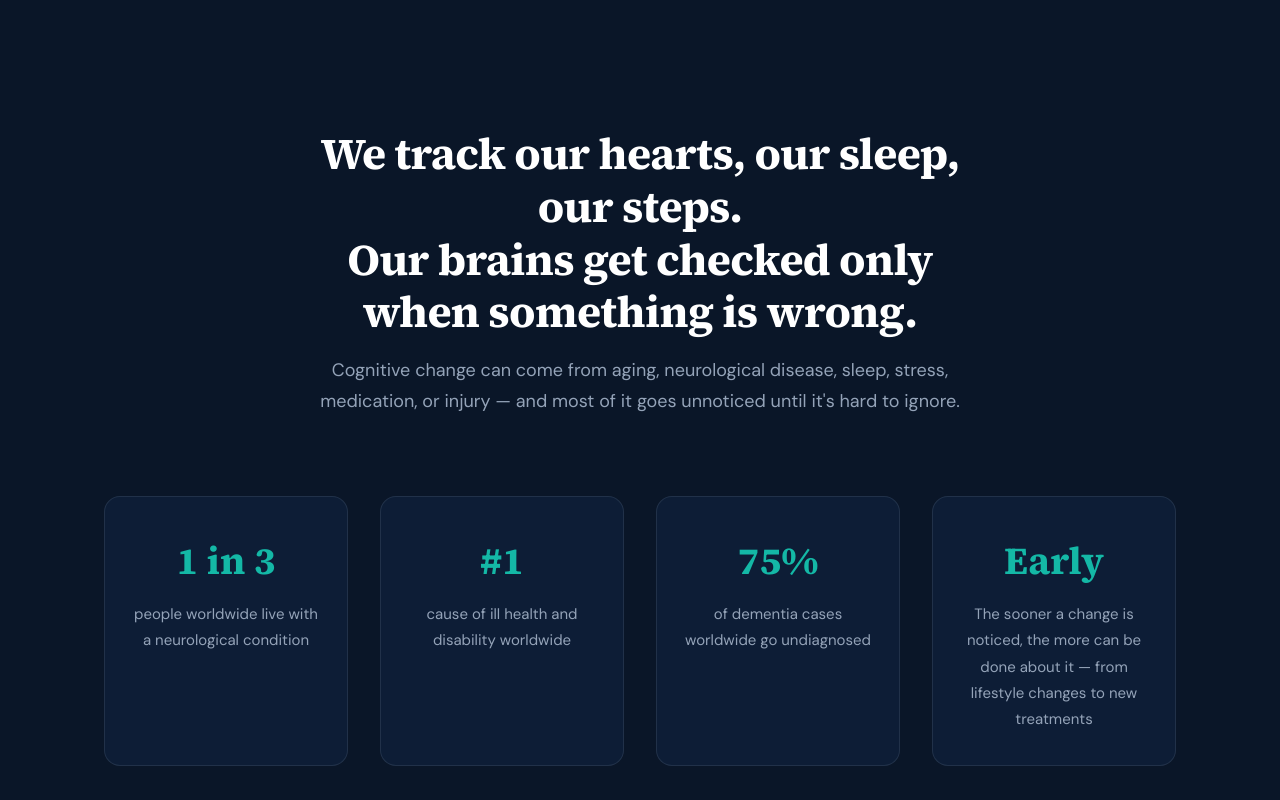
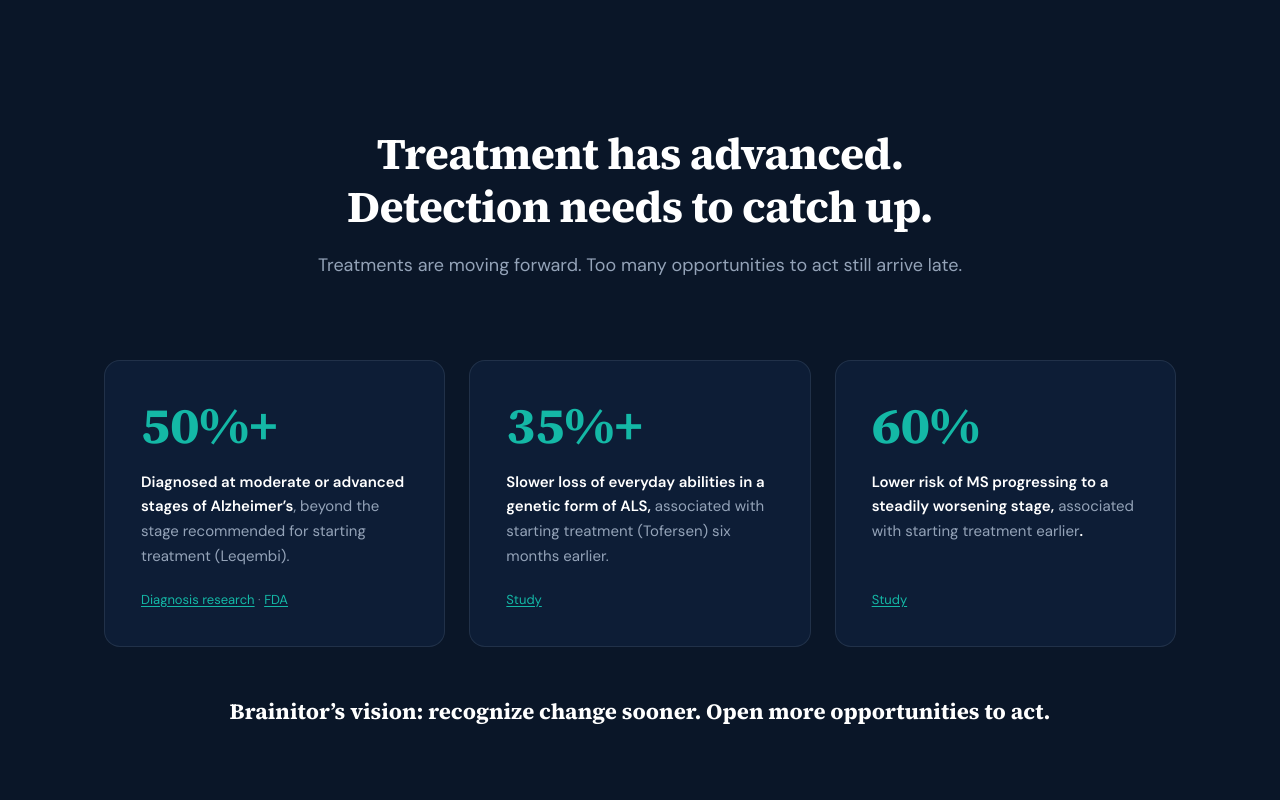
Before and after one commit to Brainitor/Website, a plain HTML site: page index.html in a window 1280 px wide. Shown: the part 800-1600 px from the top of the page. Drawn offline with Linux system fonts and the light colour scheme.

Commit message:
Update homepage copy, add detection evidence section, use short hyphens
- Replace hero, problem, approach, and Why Now copy per owner edits
- Add 'Treatment has advanced' section with three sourced stat cards
- Replace em dashes with hyphens in visible copy

Co-Authored-By: Claude Opus 5.5 <noreply@anthropic.com>

```diff
--- a/css/styles.css
+++ b/css/styles.css
@@ -453,6 +453,78 @@ ul {
   line-height: 1.65;
 }
 
+/* --- Evidence (Detection) --- */
+.evidence {
+  display: grid;
+  grid-template-columns: repeat(3, 1fr);
+  gap: 1.5rem;
+}
+
+.evidence-card {
+  display: flex;
+  flex-direction: column;
+  padding: 2.25rem;
+  background: var(--bg-card);
+  border: 1px solid var(--border-card);
+  border-radius: var(--radius-lg);
+  transition: border-color var(--transition), transform var(--transition);
+}
+
+.evidence-card:hover {
+  border-color: rgba(20, 184, 166, 0.3);
+  transform: translateY(-2px);
+}
+
+.evidence-card__number {
+  display: block;
+  font-family: var(--font-heading);
+  font-size: clamp(2.5rem, 4vw, 3.25rem);
+  font-weight: 700;
+  line-height: 1.1;
+  color: var(--accent);
+  margin-bottom: 1rem;
+  white-space: nowrap;
+}
+
+.evidence-card__text {
+  font-size: 0.9375rem;
+  color: var(--text-muted);
+  line-height: 1.65;
+  margin-bottom: 1.25rem;
+}
+
+.evidence-card__text strong {
+  color: var(--text-primary);
+  font-weight: 600;
+}
+
+.evidence-card__sources {
+  margin-top: auto;
+  font-size: 0.8125rem;
+  color: var(--text-dim);
+}
+
+.evidence-card__sources a {
+  color: var(--accent);
+  text-decoration: underline;
+  text-underline-offset: 2px;
+}
+
+.evidence-card__sources a:hover {
+  color: var(--accent-hover);
+}
+
+.evidence__vision {
+  text-align: center;
+  max-width: 860px;
+  margin: var(--space-lg) auto 0;
+  text-wrap: balance;
+  font-family: var(--font-heading);
+  font-size: clamp(1.125rem, 2vw, 1.375rem);
+  line-height: 1.5;
+  color: var(--text-primary);
+}
+
 /* --- Team --- */
 .team__grid {
   display: grid;
@@ -698,6 +770,7 @@ ul {
   }
 
   .card,
+  .evidence-card,
   .btn,
   .grid-item {
     transition: none;
@@ -710,6 +783,12 @@ ul {
 
 /* --- Responsive: Tablet --- */
 @media (max-width: 1024px) {
+  .evidence {
+    grid-template-columns: 1fr;
+    max-width: 640px;
+    margin: 0 auto;
+  }
+
   .stats {
     grid-template-columns: repeat(2, 1fr);
   }
--- a/index.html
+++ b/index.html
@@ -3,13 +3,13 @@
 <head>
   <meta charset="UTF-8">
   <meta name="viewport" content="width=device-width, initial-scale=1.0">
-  <title>Brainitor — Know Your Brain, Over Time</title>
+  <title>Brainitor - Know Your Brain, Over Time</title>
   <meta name="description" content="Brainitor combines AI and everyday interactions to track your cognitive health over time and spot meaningful change early — whatever its cause.">
   <meta name="keywords" content="brain health, cognitive health, early detection, cognitive monitoring, neurological health, Alzheimer's, dementia, AI, neuroscience">
 
   <!-- Open Graph -->
   <meta property="og:type" content="website">
-  <meta property="og:title" content="Brainitor — Know Your Brain, Over Time">
+  <meta property="og:title" content="Brainitor - Know Your Brain, Over Time">
   <meta property="og:description" content="Brainitor combines AI and everyday interactions to track your cognitive health over time and spot meaningful change early — whatever its cause.">
   <meta property="og:image" content="https://brainitor.com/assets/og-image.png">
   <meta property="og:url" content="https://brainitor.com">
@@ -17,7 +17,7 @@
 
   <!-- Twitter Card -->
   <meta name="twitter:card" content="summary_large_image">
-  <meta name="twitter:title" content="Brainitor — Know Your Brain, Over Time">
+  <meta name="twitter:title" content="Brainitor - Know Your Brain, Over Time">
   <meta name="twitter:description" content="Brainitor combines AI and everyday interactions to track your cognitive health and spot meaningful change early.">
   <meta name="twitter:image" content="https://brainitor.com/assets/og-image.png">
 
@@ -79,8 +79,8 @@
       <canvas class="hero__canvas" id="heroCanvas" aria-hidden="true"></canvas>
       <div class="hero__overlay"></div>
       <div class="hero__content container">
-        <h1 class="hero__title">What if you could see changes in your brain &mdash; long before anyone else could?</h1>
-        <p class="hero__subtitle">Brainitor combines AI and everyday interactions to track your cognitive health over time and spot meaningful change early &mdash; whatever its cause. Giving you and your loved ones the gift of time.</p>
+        <h1 class="hero__title">What if you could see changes in your brain - long before anyone else could?</h1>
+        <p class="hero__subtitle">Brainitor combines AI and everyday interactions to reveal a clearer picture of your brain health - with personalized insights today and a vision to recognize change sooner. More insight. More time to act.</p>
         <form class="hero__form waitlist-form" id="heroForm">
           <div class="hero__form-row">
             <label for="hero-email" class="sr-only">Email address</label>
@@ -95,12 +95,40 @@
       </div>
     </section>
 
+    <!-- Detection -->
+    <section class="section detection" id="detection">
+      <div class="container">
+        <div class="section__header reveal">
+          <h2 class="section__title">Treatment has advanced. Detection needs to catch up.</h2>
+          <p class="section__subtitle">Treatments are moving forward. Too many opportunities to act still arrive late.</p>
+        </div>
+        <div class="evidence reveal">
+          <div class="evidence-card">
+            <span class="evidence-card__number">50%+</span>
+            <p class="evidence-card__text"><strong>Diagnosed at moderate or advanced stages of Alzheimer’s</strong>, beyond the stage recommended for starting treatment (Leqembi).</p>
+            <p class="evidence-card__sources"><a href="https://alz-journals.onlinelibrary.wiley.com/doi/full/10.1002/alz.13809" target="_blank" rel="noopener noreferrer">Diagnosis research</a> <span aria-hidden="true">&middot;</span> <a href="https://www.fda.gov/news-events/press-announcements/fda-converts-novel-alzheimers-disease-treatment-traditional-approval" target="_blank" rel="noopener noreferrer">FDA</a></p>
+          </div>
+          <div class="evidence-card">
+            <span class="evidence-card__number">35%+</span>
+            <p class="evidence-card__text"><strong>Slower loss of everyday abilities in a genetic form of ALS,</strong> associated with starting treatment (Tofersen) six months earlier.</p>
+            <p class="evidence-card__sources"><a href="https://www.nejm.org/doi/full/10.1056/NEJMoa2204705" target="_blank" rel="noopener noreferrer">Study</a></p>
+          </div>
+          <div class="evidence-card">
+            <span class="evidence-card__number">60%</span>
+            <p class="evidence-card__text"><strong>Lower risk of MS progressing to a steadily worsening stage,</strong> associated with starting treatment earlier<strong>.</strong></p>
+            <p class="evidence-card__sources"><a href="https://pmc.ncbi.nlm.nih.gov/articles/PMC10558169/" target="_blank" rel="noopener noreferrer">Study</a></p>
+          </div>
+        </div>
+        <p class="evidence__vision reveal"><strong>Brainitor’s vision: recognize change sooner. Open more opportunities to act.</strong></p>
+      </div>
+    </section>
+
     <!-- Problem -->
     <section class="section problem" id="problem">
       <div class="container">
         <div class="section__header reveal">
           <h2 class="section__title">We track our hearts, our sleep, our steps.<br>Our brains get checked only when something is wrong.</h2>
-          <p class="section__subtitle">Cognitive change can come from aging, neurological disease, sleep, stress, medication, or injury — and most of it goes unnoticed until it's hard to ignore.</p>
+          <p class="section__subtitle">Brainitor brings brain health into everyday life. Powered by AI, it turns daily signals into personalized insights - helping you understand your brain over time, with a vision to recognize change before it becomes a concern.</p>
         </div>
         <!-- Sources: WHO Global Status Report on Neurology (Oct 2025); GBD 2021, Lancet Neurology (2024); ADI World Alzheimer Report (2021) -->
         <div class="stats reveal">
@@ -118,7 +146,7 @@
           </div>
           <div class="stat">
             <span class="stat__number">Early</span>
-            <span class="stat__label">The sooner a change is noticed, the more can be done about it — from lifestyle changes to new treatments</span>
+            <span class="stat__label">The sooner a change is noticed, the more can be done about it - from lifestyle changes to new treatments</span>
           </div>
         </div>
       </div>
@@ -129,7 +157,7 @@
       <div class="container">
         <div class="section__header reveal">
           <h2 class="section__title">A new approach to brain health</h2>
-          <p class="section__subtitle">We're building a platform that learns your personal cognitive baseline and watches for change — quietly, as part of your daily life.</p>
+          <p class="section__subtitle">We're building a platform that learns your personal brain health baseline and watches for change - quietly, as part of your daily life.</p>
         </div>
         <div class="cards reveal">
           <div class="card">
@@ -152,7 +180,7 @@
               </svg>
             </div>
             <h3 class="card__title">Speech &amp; Language Analysis</h3>
-            <p class="card__text">AI-powered analysis of everyday speech patterns to identify subtle linguistic changes that may signal cognitive change.</p>
+            <p class="card__text">AI-powered analysis of everyday speech patterns to identify subtle linguistic changes that may reflect shifts in brain health.</p>
           </div>
           <div class="card">
             <div class="card__icon" aria-hidden="true">
@@ -163,7 +191,7 @@
               </svg>
             </div>
             <h3 class="card__title">Movement &amp; Sleep</h3>
-            <p class="card__text">Passive monitoring through wearable integration — tracking gait, activity patterns, and sleep quality for cognitive signals.</p>
+            <p class="card__text">Passive monitoring through wearable integration - tracking gait, activity patterns, and sleep quality for insights into brain health.</p>
           </div>
           <div class="card">
             <div class="card__icon" aria-hidden="true">
@@ -180,7 +208,7 @@
               </svg>
             </div>
             <h3 class="card__title">Longitudinal Tracking</h3>
-            <p class="card__text">Your personal cognitive baseline, tracked over time — because meaningful change is only visible across months and years.</p>
+            <p class="card__text">Your personal brain health baseline, tracked over time - revealing patterns and changes that a single check can miss.</p>
           </div>
         </div>
       </div>
@@ -197,22 +225,22 @@
           <div class="grid-item">
             <div class="grid-item__marker" aria-hidden="true">01</div>
             <h3 class="grid-item__title">Earlier Action Pays Off</h3>
-            <p class="grid-item__text">From new Alzheimer's therapies to better sleep, hearing care, and lifestyle changes — many interventions work best when started early.</p>
+            <p class="grid-item__text">From new Alzheimer's therapies to better sleep, hearing care, and lifestyle changes - many interventions work best when started early.</p>
           </div>
           <div class="grid-item">
             <div class="grid-item__marker" aria-hidden="true">02</div>
             <h3 class="grid-item__title">AI Pattern Recognition</h3>
-            <p class="grid-item__text">Modern AI can detect subtle cognitive patterns across speech, movement, and behavior that humans simply cannot.</p>
+            <p class="grid-item__text">AI can analyze speech, movement, and behavior together, at a scale and consistency that humans simply cannot - helping uncover subtle patterns relevant to brain health.</p>
           </div>
           <div class="grid-item">
             <div class="grid-item__marker" aria-hidden="true">03</div>
             <h3 class="grid-item__title">Ubiquitous Wearables</h3>
-            <p class="grid-item__text">Smartwatches and fitness trackers generate rich, continuous health data — creating a passive monitoring layer.</p>
+            <p class="grid-item__text">Smartwatches and fitness trackers generate rich, continuous health data - creating a passive monitoring layer.</p>
           </div>
           <div class="grid-item">
             <div class="grid-item__marker" aria-hidden="true">04</div>
             <h3 class="grid-item__title">Consumer Demand</h3>
-            <p class="grid-item__text">People are taking charge of their health like never before — and brain health is the next frontier.</p>
+            <p class="grid-item__text">People are taking charge of their health like never before - and brain health is the next frontier.</p>
           </div>
         </div>
       </div>
```
